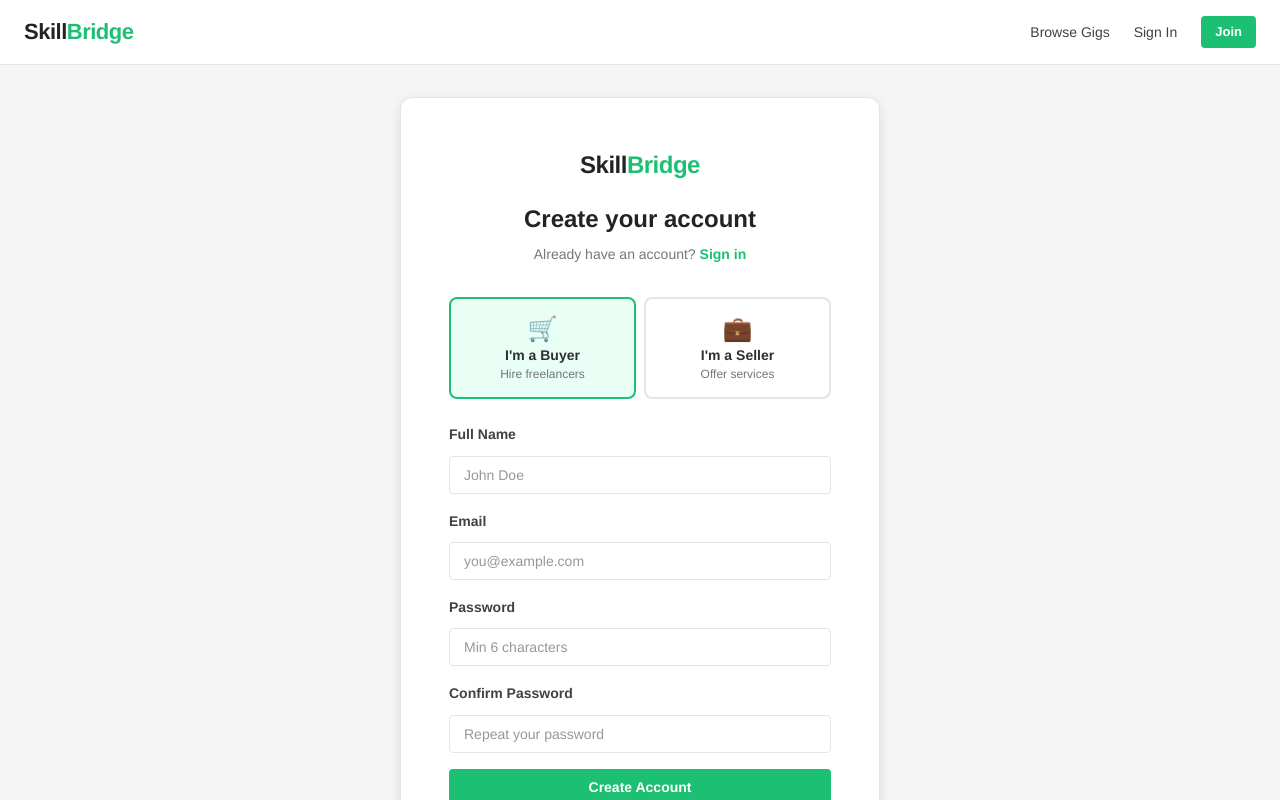
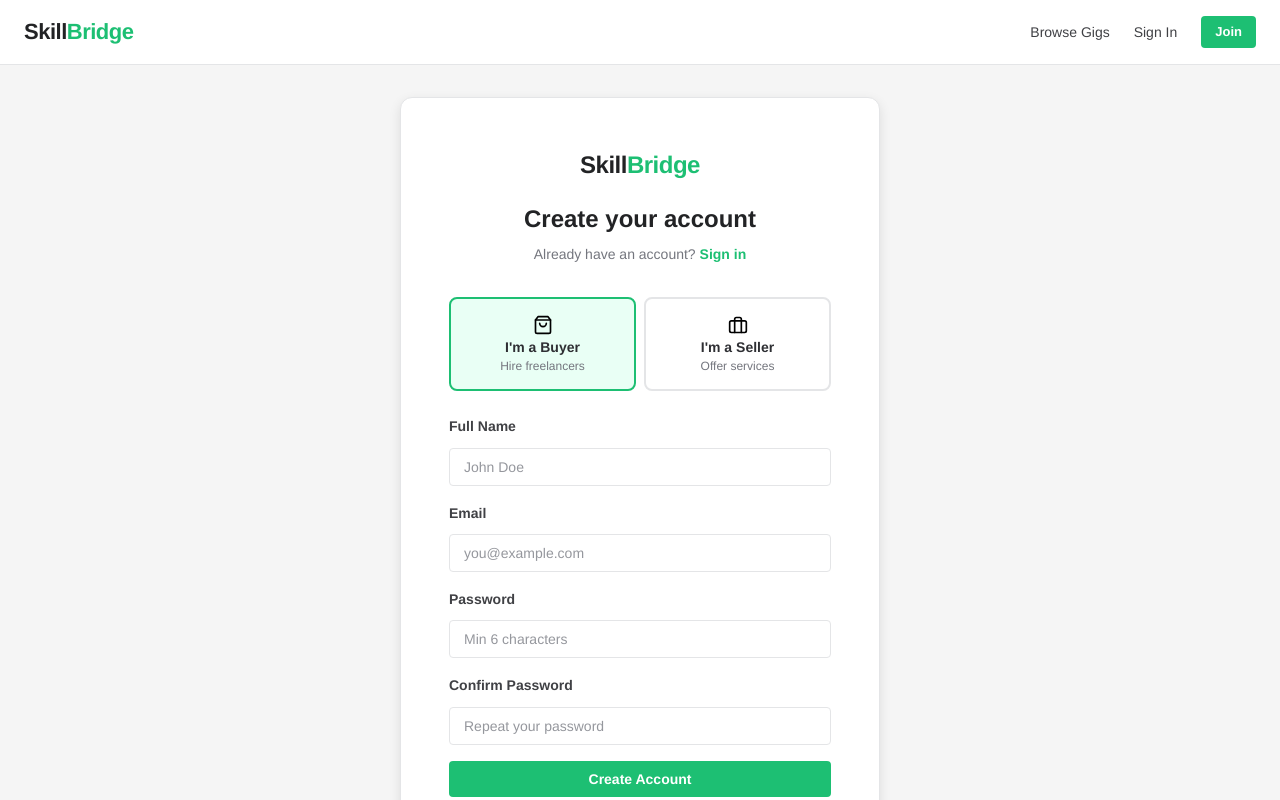
Before and after one commit to Shari-Dev123/SkillBridge-frontend, a React (Vite) app: page /register in a window 1280 px wide. Shown: the top 800 px of the page. Built offline with nearby package versions, Linux system fonts and the light colour scheme.

Commit message:
new error solve

```diff
--- a/src/pages/auth/Auth.css
+++ b/src/pages/auth/Auth.css
@@ -15,6 +15,11 @@
   border-radius: var(--border-radius-lg);
   padding: var(--space-2xl);
   box-shadow: var(--shadow-md);
+}
+.role-icon {
+  display: flex;
+  align-items: center;
+  justify-content: center;
 }
 
 .auth-header {
--- a/src/pages/auth/Register.jsx
+++ b/src/pages/auth/Register.jsx
@@ -1,23 +1,39 @@
 import { useState } from "react";
 import { Link, useNavigate } from "react-router-dom";
+import { FiShoppingBag, FiBriefcase, FiLoader } from "react-icons/fi";
 import { useAuth } from "../../context/AuthContext.jsx";
 import { registerApi } from "../../api/authApi.js";
 import toast from "react-hot-toast";
 import "./Auth.css";
 
+const ROLES = [
+  {
+    value: "buyer",
+    label: "I'm a Buyer",
+    desc:  "Hire freelancers",
+    Icon:  FiShoppingBag,
+  },
+  {
+    value: "seller",
+    label: "I'm a Seller",
+    desc:  "Offer services",
+    Icon:  FiBriefcase,
+  },
+];
+
 const Register = () => {
-  const { login } = useAuth();
-  const navigate = useNavigate();
+  const { login }    = useAuth();
+  const navigate     = useNavigate();
 
   const [formData, setFormData] = useState({
-    name: "",
-    email: "",
-    password: "",
+    name:            "",
+    email:           "",
+    password:        "",
     confirmPassword: "",
-    role: "buyer",
+    role:            "buyer",
   });
   const [loading, setLoading] = useState(false);
-  const [errors, setErrors] = useState({});
+  const [errors,  setErrors]  = useState({});
 
   const handleChange = (e) => {
     setFormData({ ...formData, [e.target.name]: e.target.value });
@@ -26,8 +42,8 @@ const Register = () => {
 
   const validate = () => {
     const newErrors = {};
-    if (!formData.name) newErrors.name = "Name is required";
-    if (!formData.email) newErrors.email = "Email is required";
+    if (!formData.name)    newErrors.name    = "Name is required";
+    if (!formData.email)   newErrors.email   = "Email is required";
     if (!formData.password) newErrors.password = "Password is required";
     if (formData.password.length < 6)
       newErrors.password = "Password must be at least 6 characters";
@@ -39,10 +55,7 @@ const Register = () => {
   const handleSubmit = async (e) => {
     e.preventDefault();
     const newErrors = validate();
-    if (Object.keys(newErrors).length > 0) {
-      setErrors(newErrors);
-      return;
-    }
+    if (Object.keys(newErrors).length > 0) { setErrors(newErrors); return; }
 
     setLoading(true);
     try {
@@ -50,18 +63,20 @@ const Register = () => {
       const data = await registerApi(submitData);
       login(data.user, data.token);
       toast.success("Account created successfully!");
-
-      if (data.user.role === "seller") {
-        navigate("/seller/dashboard");
-      } else {
-        navigate("/buyer/dashboard");
-      }
+      navigate(data.user.role === "seller" ? "/seller/dashboard" : "/buyer/dashboard");
     } catch (error) {
       toast.error(error.response?.data?.message || "Registration failed");
     } finally {
       setLoading(false);
     }
   };
+
+  const FIELDS = [
+    { name: "name",            label: "Full Name",        type: "text",     placeholder: "John Doe"             },
+    { name: "email",           label: "Email",            type: "email",    placeholder: "you@example.com"      },
+    { name: "password",        label: "Password",         type: "password", placeholder: "Min 6 characters"     },
+    { name: "confirmPassword", label: "Confirm Password", type: "password", placeholder: "Repeat your password" },
+  ];
 
   return (
     <div className="auth-page">
@@ -75,99 +90,44 @@ const Register = () => {
           <h1 className="auth-title">Create your account</h1>
           <p className="auth-subtitle">
             Already have an account?{" "}
-            <Link to="/login" className="auth-link">
-              Sign in
-            </Link>
+            <Link to="/login" className="auth-link">Sign in</Link>
           </p>
         </div>
 
         {/* Role Selector */}
         <div className="role-selector">
+          {ROLES.map(({ value, label, desc, Icon }) => (
             <button
+              key={value}
               type="button"
-            className={`role-btn ${formData.role === "buyer" ? "active" : ""}`}
-            onClick={() => setFormData({ ...formData, role: "buyer" })}
+              className={`role-btn ${formData.role === value ? "active" : ""}`}
+              onClick={() => setFormData({ ...formData, role: value })}
             >
-            <span className="role-icon">🛒</span>
-            <span className="role-label">I'm a Buyer</span>
-            <span className="role-desc">Hire freelancers</span>
+              <Icon size={20} className="role-icon" />
+              <span className="role-label">{label}</span>
+              <span className="role-desc">{desc}</span>
             </button>
-          <button
-            type="button"
-            className={`role-btn ${
-              formData.role === "seller" ? "active" : ""
-            }`}
-            onClick={() => setFormData({ ...formData, role: "seller" })}
-          >
-            <span className="role-icon">💼</span>
-            <span className="role-label">I'm a Seller</span>
-            <span className="role-desc">Offer services</span>
-          </button>
+          ))}
         </div>
 
         {/* Form */}
         <form onSubmit={handleSubmit} className="auth-form">
-          <div className="form-group">
-            <label className="form-label">Full Name</label>
+          {FIELDS.map(({ name, label, type, placeholder }) => (
+            <div className="form-group" key={name}>
+              <label className="form-label">{label}</label>
               <input
-              type="text"
-              name="name"
-              value={formData.name}
+                type={type}
+                name={name}
+                value={formData[name]}
                 onChange={handleChange}
-              placeholder="John Doe"
-              className={`form-input ${errors.name ? "error" : ""}`}
+                placeholder={placeholder}
+                className={`form-input ${errors[name] ? "error" : ""}`}
               />
-            {errors.name && (
-              <span className="form-error">{errors.name}</span>
+              {errors[name] && (
+                <span className="form-error">{errors[name]}</span>
               )}
             </div>
-
-          <div className="form-group">
-            <label className="form-label">Email</label>
-            <input
-              type="email"
-              name="email"
-              value={formData.email}
-              onChange={handleChange}
-              placeholder="you@example.com"
-              className={`form-input ${errors.email ? "error" : ""}`}
-            />
-            {errors.email && (
-              <span className="form-error">{errors.email}</span>
-            )}
-          </div>
-
-          <div className="form-group">
-            <label className="form-label">Password</label>
-            <input
-              type="password"
-              name="password"
-              value={formData.password}
-              onChange={handleChange}
-              placeholder="Min 6 characters"
-              className={`form-input ${errors.password ? "error" : ""}`}
-            />
-            {errors.password && (
-              <span className="form-error">{errors.password}</span>
-            )}
-          </div>
-
-          <div className="form-group">
-            <label className="form-label">Confirm Password</label>
-            <input
-              type="password"
-              name="confirmPassword"
-              value={formData.confirmPassword}
-              onChange={handleChange}
-              placeholder="Repeat your password"
-              className={`form-input ${
-                errors.confirmPassword ? "error" : ""
-              }`}
-            />
-            {errors.confirmPassword && (
-              <span className="form-error">{errors.confirmPassword}</span>
-            )}
-          </div>
+          ))}
 
           <button
             type="submit"
@@ -175,10 +135,7 @@ const Register = () => {
             disabled={loading}
           >
             {loading ? (
-              <>
-                <div className="spinner" />
-                Creating account...
-              </>
+              <><FiLoader className="btn-spinner" size={16} /> Creating account...</>
             ) : (
               "Create Account"
             )}
@@ -187,8 +144,8 @@ const Register = () => {
 
         <p className="auth-terms">
           By joining, you agree to our{" "}
-          <span className="auth-link">Terms of Service</span> and{" "}
-          <span className="auth-link">Privacy Policy</span>
+          <Link to="/terms" className="auth-link">Terms of Service</Link>{" "}and{" "}
+          <Link to="/privacy" className="auth-link">Privacy Policy</Link>
         </p>
 
       </div>
```
Lines whose indentation alone changed are shown as unchanged.
